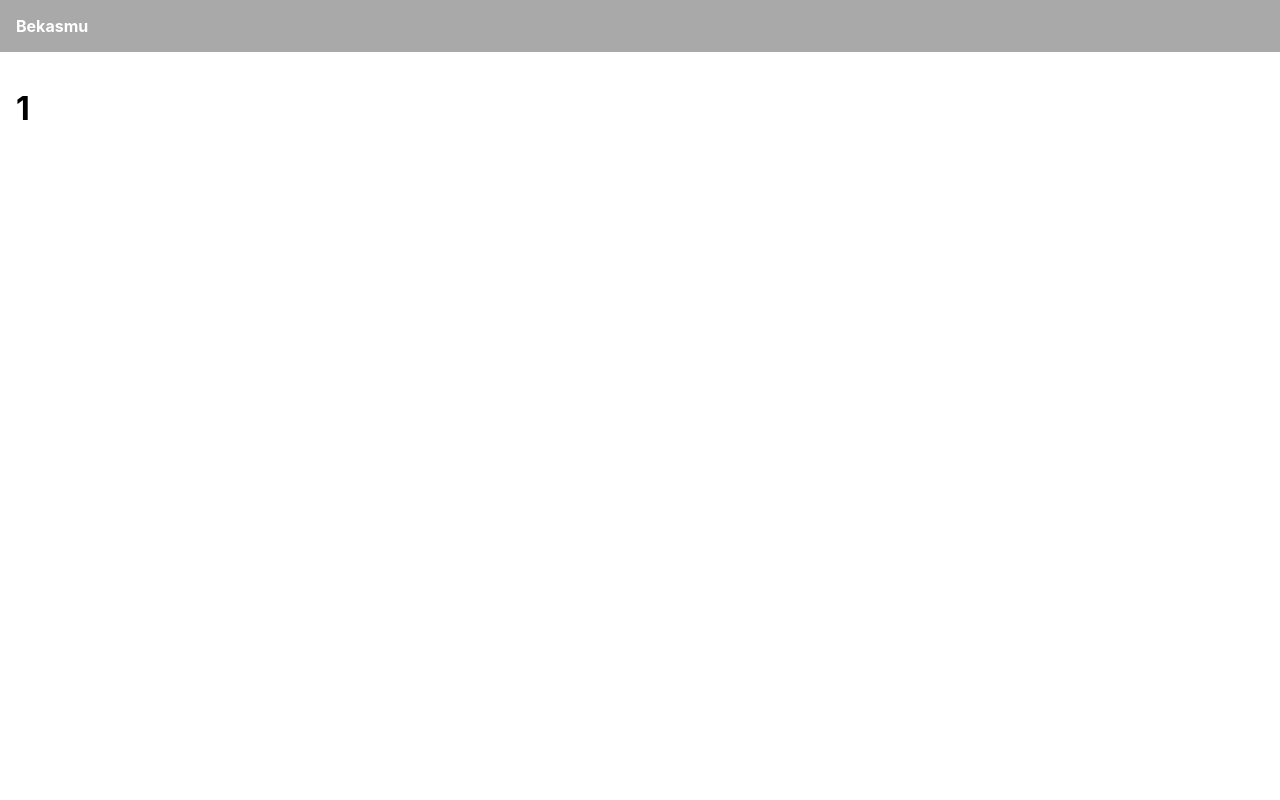
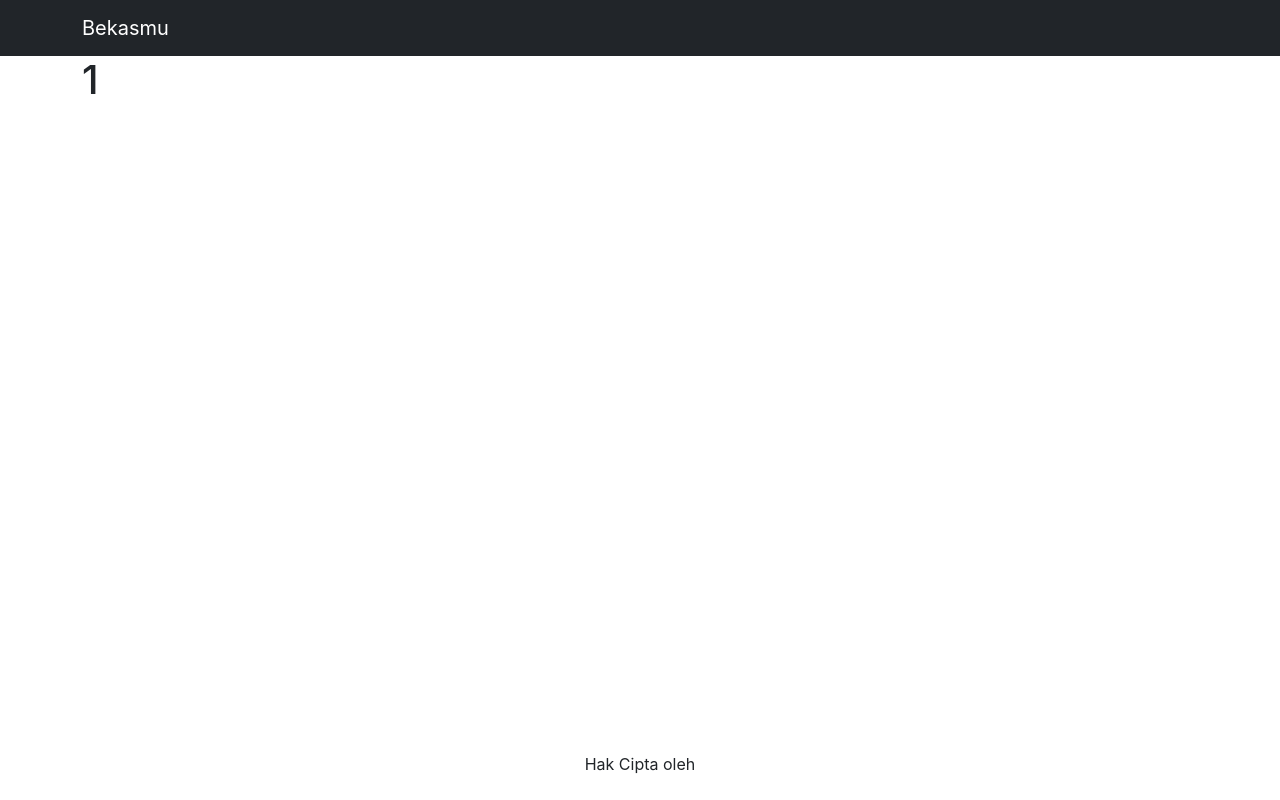
Before and after one commit to Synnefo15/Toko_online_Basir, a React (Create React App) app in the folder FE-Basir/: page /product/1 in a window 1280 px wide. Built offline with nearby package versions, Linux system fonts and the light colour scheme.

Commit message:
section 11-produk comp

```diff
--- a/FE-Basir/package.json
+++ b/FE-Basir/package.json
@@ -8,8 +8,11 @@
 		"@testing-library/react": "^13.0.0",
 		"@testing-library/user-event": "^13.2.1",
 		"axios": "^0.24.0",
+		"bootstrap": "^5.1.3",
 		"react": "^18.1.0",
+		"react-bootstrap": "^2.4.0",
 		"react-dom": "^18.1.0",
+		"react-router-bootstrap": "^0.26.1",
 		"react-router-dom": "^6.3.0",
 		"react-scripts": "5.0.1",
 		"use-reducer-logger": "^1.0.2",
--- a/FE-Basir/public/index.html
+++ b/FE-Basir/public/index.html
@@ -7,6 +7,8 @@
 		<meta name="theme-color" content="#000000" />
 		<meta name="description" content="Web site created using create-react-app" />
 
+		<!-- &---- Font Awesome ---- -->
+		<link rel="stylesheet" href="https://site-assets.fontawesome.com/releases/v6.0.0/css/all.css">
 		<title>Toko Bekas</title>
 	</head>
 	<body>
--- a/FE-Basir/src/App.js
+++ b/FE-Basir/src/App.js
@@ -2,22 +2,34 @@ import {BrowserRouter, Link, Route, Routes} from 'react-router-dom'
 import HomeScreen from './screens/HomeScreen';
 import ProductScreen from './screens/ProductScreen';
 import Tes from './screens/Tes';
+import {Navbar,Container} from 'react-bootstrap'
+import {LinkContainer} from 'react-router-bootstrap';
 
 function App() {
 	return (
 		<BrowserRouter>
-			<div>
+			<div className='d-flex flex-column site-container'>
 				<header>
-					<Link to="/">Bekasmu</Link>
+					<Navbar bg="dark" variant="dark">
+						<Container>
+							<LinkContainer to="/">
+								<Navbar.Brand>Bekasmu</Navbar.Brand>
+							</LinkContainer>
+						</Container>
+					</Navbar>
 				</header>
 				<main>
-					<Routes>
-						<Route path='/' element={<HomeScreen />}/>
-						<Route path='/product/:slug' element={<ProductScreen />}/>
-						<Route path='/tes' element={<Tes />}/>
-					</Routes>
-
+					<Container>
+						<Routes>
+							<Route path="/" element={<HomeScreen />} />
+							<Route path="/product/:slug" element={<ProductScreen />} />
+							<Route path="/tes" element={<Tes />} />
+						</Routes>
+					</Container>
 				</main>
+				<footer>
+					<div className='text-center mb-4'>Hak Cipta oleh</div>
+				</footer>
 			</div>
 		</BrowserRouter>
 	);
--- /dev/null
+++ b/FE-Basir/src/components/Product.jsx
@@ -0,0 +1,25 @@
+import React from 'react';
+import { Card, Button } from 'react-bootstrap';
+import { Link } from 'react-router-dom';
+import Rating from './Rating';
+
+const Product = (props) => {
+	const { product } = props;
+	return (
+		<Card>
+			<Link to={`/product/${product.slug}`}>
+				<img src={product.image} className="card-img-top" alt={product.name} />
+			</Link>
+			<Card.Body>
+				<Link to={`/product/${product.slug}`}>
+					<Card.Title>{product.name}</Card.Title>
+				</Link>
+				<Rating rating={product.rating} numReviews={product.numReviews} />
+				<Card.Text>${product.price}</Card.Text>
+				<Button>Tambah Keranjang</Button>
+			</Card.Body>
+		</Card>
+	);
+};
+
+export default Product;
--- /dev/null
+++ b/FE-Basir/src/components/Rating.jsx
@@ -0,0 +1,47 @@
+import React from 'react';
+
+const Rating = (props) => {
+	const { rating, numReviews } = props;
+	return (
+		<div className="rating">
+			<span>
+				<i
+					className={
+						rating >= 1 ? 'fas fa-star' : rating >= 0.5 ? 'fas fa-star-half-alt' : 'far fa-star'
+					}
+				/>
+			</span>
+			<span>
+				<i
+					className={
+						rating >= 2 ? 'fas fa-star' : rating >= 1.5 ? 'fas fa-star-half-alt' : 'far fa-star'
+					}
+				/>
+			</span>
+			<span>
+				<i
+					className={
+						rating >= 3 ? 'fas fa-star' : rating >= 2.5 ? 'fas fa-star-half-alt' : 'far fa-star'
+					}
+				/>
+			</span>
+			<span>
+				<i
+					className={
+						rating >= 4 ? 'fas fa-star' : rating >= 3.5 ? 'fas fa-star-half-alt' : 'far fa-star'
+					}
+				/>
+			</span>
+			<span>
+				<i
+					className={
+						rating >= 5 ? 'fas fa-star' : rating >= 4.5 ? 'fas fa-star-half-alt' : 'far fa-star'
+					}
+				/>
+			</span>
+			<span> {numReviews} reviews</span>
+		</div>
+	);
+};
+
+export default Rating;
--- a/FE-Basir/src/index.css
+++ b/FE-Basir/src/index.css
@@ -7,7 +7,11 @@ body {
   -moz-osx-font-smoothing: grayscale;
 }
 
-header{
+.site-container{
+  min-height: 100vh;
+}
+
+/* header{
   background-color: darkgray;
   padding: 1rem;
 
@@ -17,10 +21,19 @@ header a{
   color: white;
   font-weight: bold;
   text-decoration: none;
+} */
+
+main{
+  flex: 1 ;
 }
 
-main{
-  padding: 1rem;
+.btn-primary{
+  background-color: #f0c040;
+  color: black;
+}
+
+.rating span{
+  color: #ffc000;
 }
 
 .products{
--- a/FE-Basir/src/index.js
+++ b/FE-Basir/src/index.js
@@ -1,5 +1,6 @@
 import React from 'react';
 import ReactDOM from 'react-dom/client';
+import "bootstrap/dist/css/bootstrap.min.css"
 import './index.css';
 import App from './App';
 import reportWebVitals from './reportWebVitals';
--- a/FE-Basir/src/screens/HomeScreen.jsx
+++ b/FE-Basir/src/screens/HomeScreen.jsx
@@ -1,9 +1,11 @@
 import { useEffect, useState } from 'react';
-import { Link } from 'react-router-dom';
+// import { Link } from 'react-router-dom';
 import axios from 'axios';
 import { useReducer } from 'react';
 import logger from 'use-reducer-logger';
+import { Row, Col } from 'react-bootstrap';
 // import data from '../data';
+import Product from '../components/Product';
 
 const reducer = (state, action) => {
 	switch (action.type) {
@@ -47,22 +49,13 @@ function HomeScreen() {
 				) : error ? (
 					<div>{error}</div>
 				) : (
-					products.map((product) => (
-						<div className="product" key={product.slug}>
-							<Link to={`/product/${product.slug}`}>
-								<img src={product.image} alt={product.name} />
-							</Link>
-							<div className="product-info">
-								<Link to={`/product/${product.slug}`}>
-									<p>{product.name}</p>
-								</Link>
-								<p>
-									<strong>${product.price}</strong>
-								</p>
-								<button>Add to cart</button>
-							</div>
-						</div>
-					))
+					<Row>
+						{products.map((product) => (
+							<Col key={product.slug} sm={6} md={4} lg={3} className="mb-3">
+								<Product product={product}></Product>
+							</Col>
+						))}
+					</Row>
 				)}
 			</div>
 		</div>
```
Also changed, not shown: 2 other files (tests, documents, lock files or other folders).
